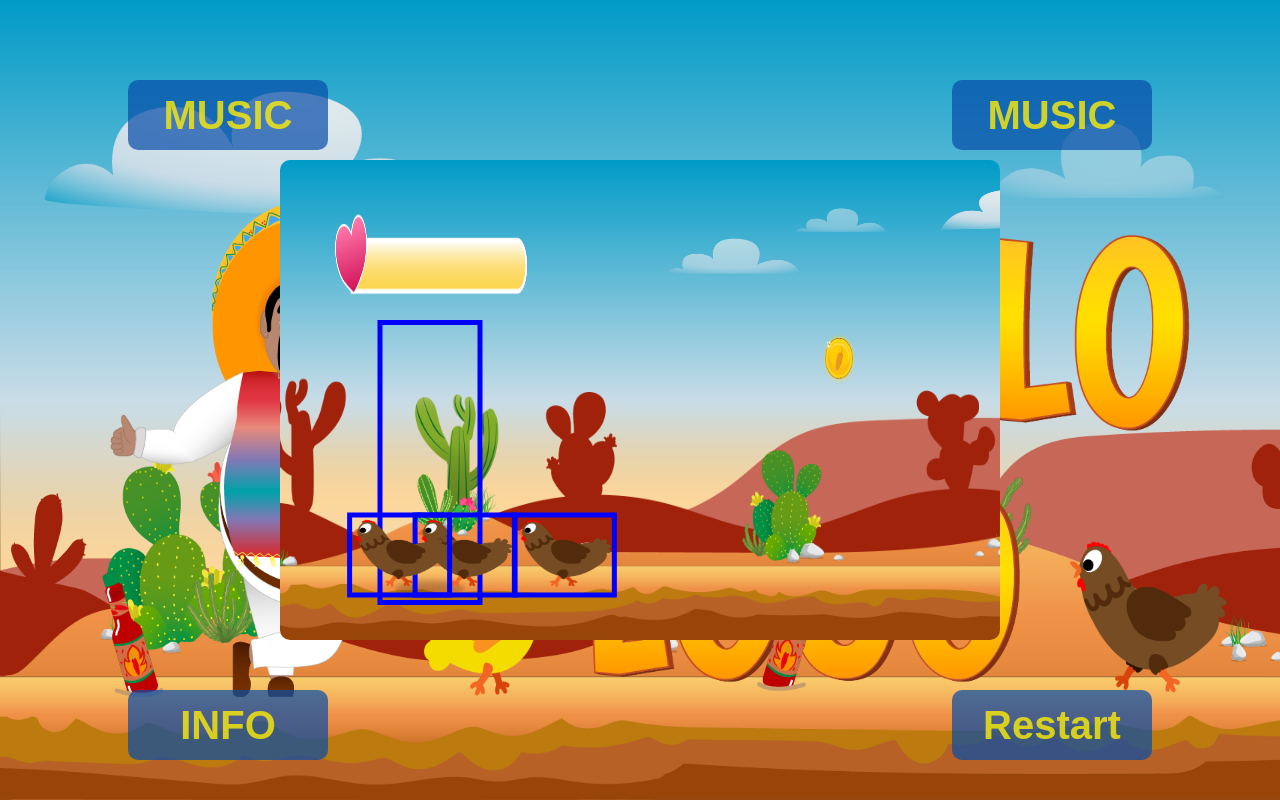
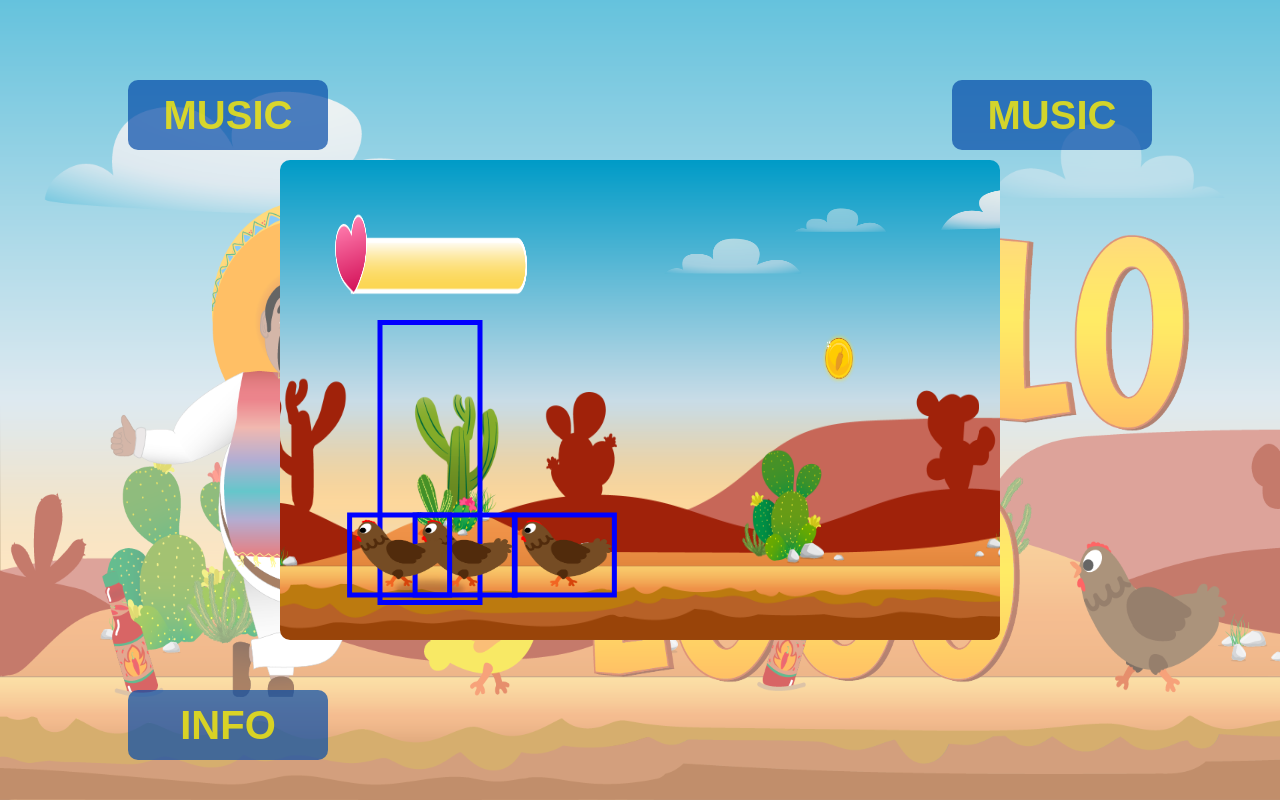
Before and after one commit to Dominikg77/El-Pollo-Loco, a plain HTML site: page index.html in a window 1280 px wide. Both pictures are taken after a click on the button "START". Drawn offline with Linux system fonts and the light colour scheme.

Commit message:
statusbar

```diff
--- a/index.html
+++ b/index.html
@@ -29,7 +29,7 @@
 </canvas>
 
     <div>
-        <img class="start-end-screen" id="start-end-screen" src="img/9_intro_outro_screens/start/startscreen_1.png" alt="startEndSccren">
+        <img class="start-end-screen" id="start_end_screen" src="img/9_intro_outro_screens/start/startscreen_1.png" alt="startEndSccren">
     </div>
 
     <div id="infoBox" class="info_box d-none">
@@ -40,9 +40,11 @@
             <p> Arows Right= jump</p>
             <p> Spacebar= Throw bottle</p>
             <br>
+            <!--Mobile
             <h4>Mobile</h4>
             <p> <img src="./img/jump.png">: jump</p>
             <p> <img src="./img/throw.png">: throw bottle</p>
+            -->
         </div>
     </div>
     <div class="turnbtn">PLEASE TURN</div>
@@ -52,13 +54,14 @@
     <button id="startBtn" class="btn" onclick="init()">START</button>
     </div>
 
-
+    <!--Mobile
     <div id="left" class="mobile_controlls d-none" ontouchstart="touchDownLeft()" ontouchend="touchUpLeft()">
         <img src="./img/arrow_left.png"> </div>
     <div id="right" class="mobile_controlls d-none" ontouchstart="touchDownRight()" ontouchend="touchUpRight()"> <img src="./img/arrow_right.png"> </div>
     <div id="jump" class="mobile_controlls d-none" ontouchstart="touchDownJump()" ontouchend="touchUpJump()"> <img src="./img/jump.png"> </div>
     <div id="throw" class="mobile_controlls d-none" ontouchstart="touchDownThrow()" ontouchend="touchUpThrow()"> <img src="./img/throw.png"> </div>
 
+-->
     <div id="endScreen" class="start_end_screen d-none">
         <img src="./img/5.Fondo/1.png" class="start_end_screen img_1">
         <img src="./img/9.Intro _ Outro Image/_Game over_ screen/4.Game over!.png" class="start_end_screen img_2">
--- a/js/game.js
+++ b/js/game.js
@@ -8,7 +8,8 @@ function init() {
     world = new World(canvas, keyboard);
 
     document.getElementById(`startBtn`).classList.remove(`trans`);
-    document.getElementById(`startBtn`).innerHTML = `Restart`;
+    document.getElementById(`startBtn`).classList.add(`d-none`);
+    document.getElementById('start_end_screen').classList.add('gameplaying');
 
 
 }
```
